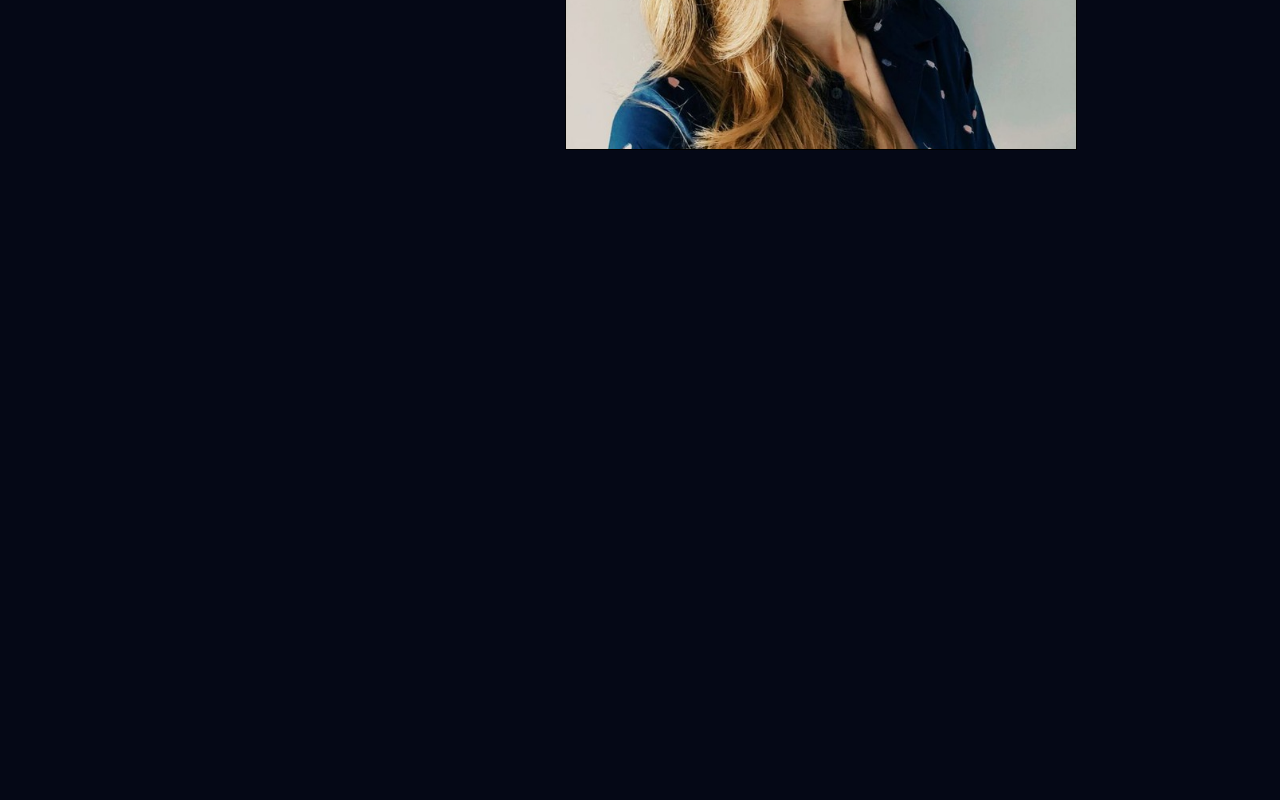
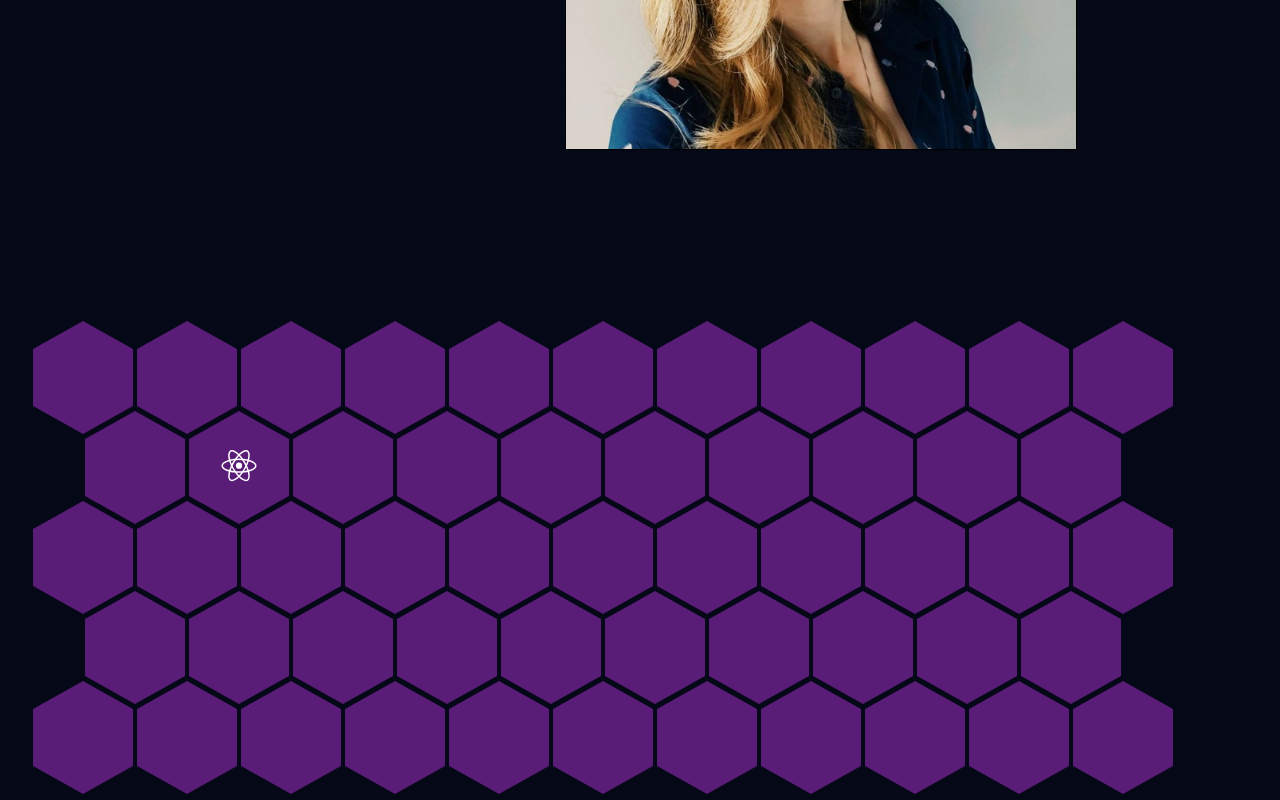
Before and after one commit to lanina90/personal-website, a React (Create React App) app: page / in a window 1280 px wide. Shown: the part 1250-2050 px from the top of the page. Before the commit the page ends 1600 px from the top, so only its background shows below. Built offline with nearby package versions, Linux system fonts and the light colour scheme; some icons are missing.

Commit message:
feature: create techology section

```diff
--- a/src/App.css
+++ b/src/App.css
@@ -58,6 +58,7 @@ p {
 }
 
 @media screen and (min-width: 1024px) {
+
 }
 
 @media screen and (min-width: 1440px) {
--- a/src/App.tsx
+++ b/src/App.tsx
@@ -3,6 +3,7 @@ import './App.css'
 import Header from './Components/Header/Header'
 import Hero from './Components/Hero/Hero'
 import About from './Components/About/About';
+import Technologies from './Components/Techologies/Technologies';
 
 const App: FC = () => {
   return (
@@ -11,6 +12,7 @@ const App: FC = () => {
         <Header />
         <Hero />
         <About/>
+        <Technologies/>
       </div>
     </div>
   )
--- a/src/Components/Container/Container.tsx
+++ b/src/Components/Container/Container.tsx
@@ -10,9 +10,10 @@ const Container: FC<ContainerProps> = ({
   component,
   children,
   className = '',
+  ...props
 }) => {
   const Component = component
-  return <Component className={`container ${className}`}>{children}</Component>
+  return <Component className={`container ${className}`} {...props}>{children}</Component>
 }
 
 export default Container
--- a/src/Components/Hero/Hero.tsx
+++ b/src/Components/Hero/Hero.tsx
@@ -4,12 +4,12 @@ import styles from './Hero.module.css'
 import Container from '../Container/Container'
 
 const Hero = () => {
-
   const [isActive, setIsActive] = useState(false);
 
   useEffect(() => {
     setIsActive(true);
   }, []);
+
 
   return (
     <Container component={'section'} className={styles.hero}>
--- /dev/null
+++ b/src/Components/Techologies/Technologies.tsx
@@ -0,0 +1,120 @@
+import React, {useEffect, useRef, useState} from 'react';
+import Container from '../Container/Container';
+import styles from './Techologies.module.css'
+import {BiLogoReact} from 'react-icons/bi';
+
+
+const Technologies = () => {
+  const [position, setPosition] = useState({x: 0, y: 0, opacity: 0});
+  const containerRef = useRef<HTMLDivElement>(null);
+
+  const mouseMoveHandler = (e: React.MouseEvent<HTMLDivElement>) => {
+    e.stopPropagation();
+    if (containerRef.current) {
+      const rect = containerRef.current.getBoundingClientRect();
+
+      if (
+        e.clientY < (rect.top) || e.clientY > rect.bottom
+      ) {
+        setPosition({ ...position, opacity: 0 }); // Зробити курсор невидимим
+        return;
+      }
+
+      setPosition({
+        x: e.clientX - rect.left - 175,
+        y: e.clientY - rect.top - 175,
+        opacity: 1,
+      });
+    }
+  };
+
+  return (
+    <Container component={'section'}  >
+     <div ref={containerRef} onMouseMove={mouseMoveHandler} className={styles.technologies}>
+       <div
+         className={styles.cursor}
+         style={{
+           left: `${position.x}px`,
+           top: `${position.y}px`,
+           opacity: position.opacity,
+         }}
+       />
+       <div className={styles.row}>
+         <div className={styles.hexagon}></div>
+         <div className={styles.hexagon}></div>
+         <div className={styles.hexagon}></div>
+         <div className={styles.hexagon}></div>
+         <div className={styles.hexagon}></div>
+         <div className={styles.hexagon}></div>
+         <div className={styles.hexagon}></div>
+         <div className={styles.hexagon}></div>
+         <div className={styles.hexagon}></div>
+         <div className={styles.hexagon}></div>
+         <div className={styles.hexagon}></div>
+       </div>
+
+       <div className={`${styles.row} ${styles.moved}`}>
+         <div className={styles.hexagon}></div>
+         <div className={styles.hexagon}><BiLogoReact size={42}/></div>
+         <div className={styles.hexagon}></div>
+         <div className={styles.hexagon}></div>
+         <div className={styles.hexagon}></div>
+         <div className={styles.hexagon}></div>
+         <div className={styles.hexagon}></div>
+         <div className={styles.hexagon}></div>
+         <div className={styles.hexagon}></div>
+         <div className={styles.hexagon}></div>
+
+       </div>
+
+       <div className={styles.row}>
+         <div className={styles.hexagon}></div>
+         <div className={styles.hexagon}></div>
+         <div className={styles.hexagon}></div>
+         <div className={styles.hexagon}></div>
+         <div className={styles.hexagon}></div>
+         <div className={styles.hexagon}></div>
+         <div className={styles.hexagon}></div>
+         <div className={styles.hexagon}></div>
+         <div className={styles.hexagon}></div>
+         <div className={styles.hexagon}></div>
+         <div className={styles.hexagon}></div>
+
+       </div>
+
+       <div className={`${styles.row} ${styles.moved}`}>
+         <div className={styles.hexagon}></div>
+         <div className={styles.hexagon}></div>
+         <div className={styles.hexagon}></div>
+         <div className={styles.hexagon}></div>
+         <div className={styles.hexagon}></div>
+         <div className={styles.hexagon}></div>
+         <div className={styles.hexagon}></div>
+         <div className={styles.hexagon}></div>
+         <div className={styles.hexagon}></div>
+         <div className={styles.hexagon}></div>
+
+
+       </div>
+       <div className={styles.row}>
+         <div className={styles.hexagon}></div>
+         <div className={styles.hexagon}></div>
+         <div className={styles.hexagon}></div>
+         <div className={styles.hexagon}></div>
+         <div className={styles.hexagon}></div>
+         <div className={styles.hexagon}></div>
+         <div className={styles.hexagon}></div>
+         <div className={styles.hexagon}></div>
+         <div className={styles.hexagon}></div>
+         <div className={styles.hexagon}></div>
+         <div className={styles.hexagon}></div>
+
+       </div>
+     </div>
+
+
+    </Container>
+  );
+};
+
+export default Technologies;
--- /dev/null
+++ b/src/Components/Techologies/Techologies.module.css
@@ -0,0 +1,87 @@
+.technologies {
+  position: relative;
+  width: 720px;
+  height: 300px;
+}
+
+.row {
+  width: 92vw;
+  height: 125px;
+  overflow: hidden;
+  display: flex;
+  align-items: center;
+  flex-wrap: wrap;
+  margin-top: -35px;
+  margin-left: -33px;
+}
+
+.row.moved {
+  margin-left: 19px;
+}
+
+.hexagon {
+  position: relative;
+  width: 100px;
+  height: 57.74px;
+  background-color: rgba(91, 29, 122, 0.98);
+  margin: 32.87px 2px;
+  display: flex;
+  justify-content: center;
+  align-items: center;
+  transition: all .2s linear;
+
+}
+
+.hexagon::after {
+  content: "";
+  position: absolute;
+  width: 0;
+  border-left: 50px solid transparent;
+  border-right: 50px solid transparent;
+  top: 100%;
+  width: 0;
+  border-top: 28.87px solid rgba(91, 29, 122, 0.98);
+  transition: all .2s linear;
+
+}
+
+.hexagon::before {
+  content: "";
+  position: absolute;
+  width: 0;
+  border-left: 50px solid transparent;
+  border-right: 50px solid transparent;
+  bottom: 100%;
+  border-bottom: 28.87px solid rgba(91, 29, 122, 0.98);
+  transition: all .2s linear;
+
+}
+
+.cursor {
+  width: 350px;
+  height: 350px;
+  border-radius: 100%;
+  position: absolute;
+  box-shadow: 2px -3px 41px -1px rgba(241, 196, 15, 0.64);
+  z-index: 0;
+  opacity: 0;
+  background: linear-gradient(45deg, #e8f74d, #ff6600d9, #00ff66, #13ff13, #ad27ad, #bd2681, #6512b9, #ff3300de, #5aabde);
+  background-size: 400%;
+  animation: glower 20s linear infinite;
+  filter: blur(40px);
+}
+
+
+@keyframes glower {
+  0% {
+    background-position: 0 0;
+  }
+
+  50% {
+    background-position: 400% 0;
+  }
+
+  100% {
+    background-position: 0 0;
+  }
+}
--- a/src/css/_variables.css
+++ b/src/css/_variables.css
@@ -2,7 +2,7 @@
   --header-height: 80px;
   --text-color: white;
   --violet: rgba(187,132,232,1);
-  --dark-violet: rgba(153, 50, 204, 0.98)
+  --dark-violet: rgba(109, 16, 154, 0.98)
 
 
 }
```
